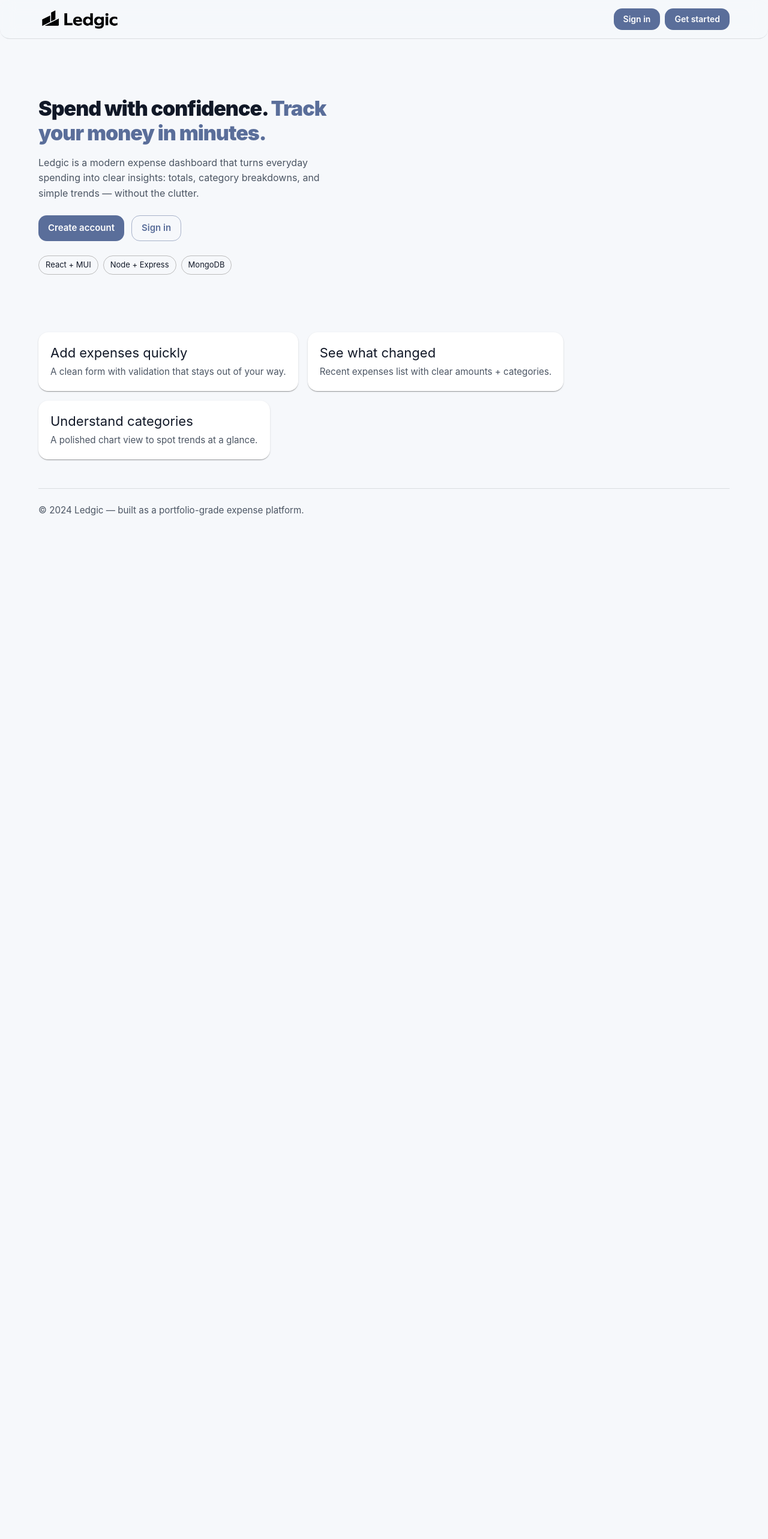
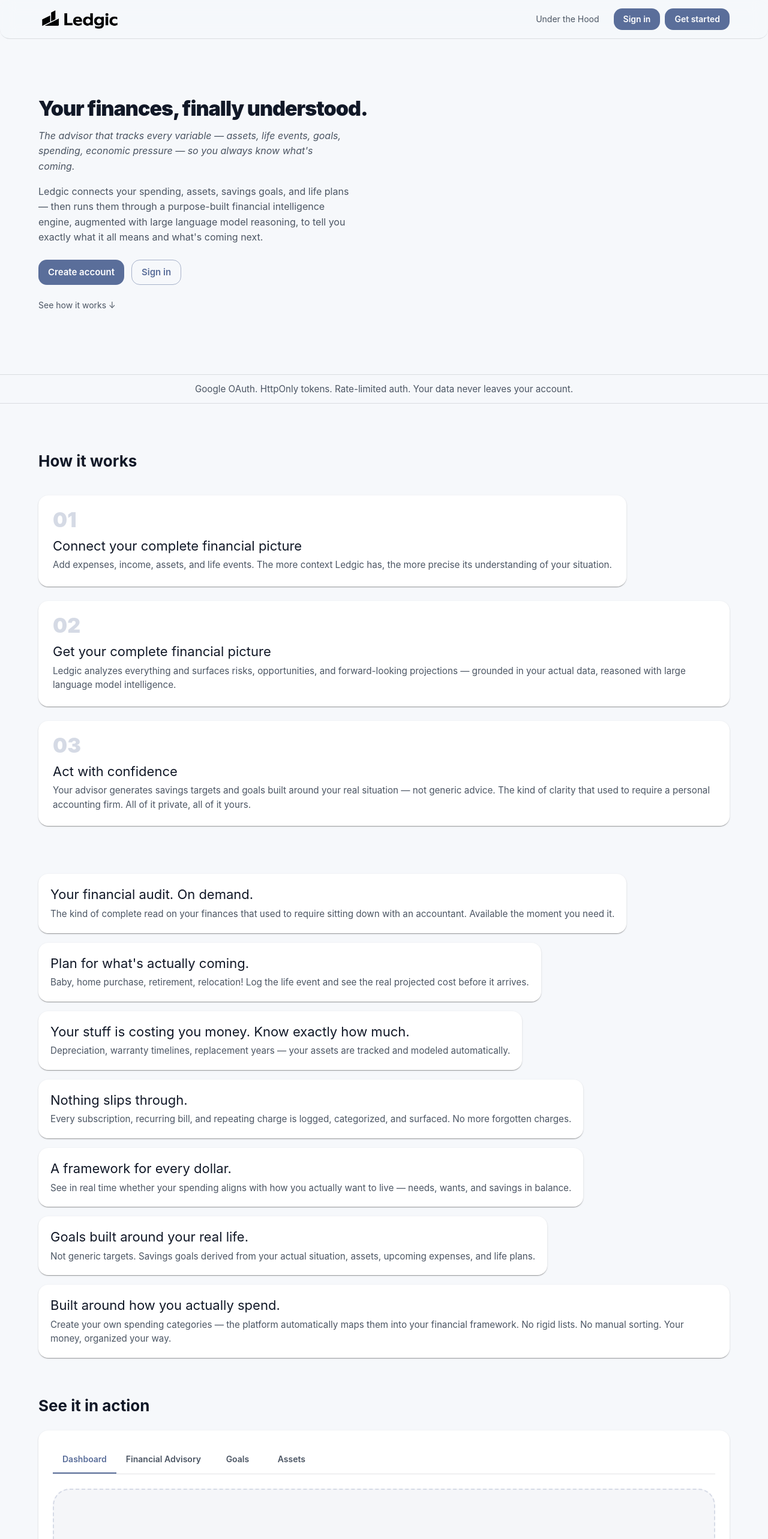
Before and after one commit to adeebdvlpr/expense-tracker, a React (Create React App) app in the folder client/: page / in a window 1280 px wide. Shown: the top 2566 px of the page at 60% size. Before the commit the page ends 927 px from the top, so only its background shows below. Built offline with nearby package versions, Linux system fonts and the light colour scheme; no server answers; some icons are missing.

Commit message:
UI Landingpage polish

```diff
--- a/client/src/pages/MarketingLandingPage.js
+++ b/client/src/pages/MarketingLandingPage.js
@@ -11,8 +11,9 @@ import {
   Stack,
   Paper,
   Grid,
-  Chip,
-  alpha
+  alpha,
+  Tabs,
+  Tab,
 } from '@mui/material';
 
 
@@ -20,15 +21,78 @@ import {
 const BrandMark = () => (
   <Box sx={{ display: 'flex', alignItems: 'center', gap: 1 }}>
     <img src="/Ledgic.png" alt="Ledgic logo" style={{ width: 138, height: 'auto' }} />
-    {/* <Typography variant="h3" sx={{ fontWeight: 900, letterSpacing: -0.5 }}>
-
-    </Typography> */}
   </Box>
 );
 
+const scrollTo = (id) => {
+  const el = document.getElementById(id);
+  if (el) el.scrollIntoView({ behavior: 'smooth' });
+};
+
+const FEATURE_CARDS = [
+  {
+    title: 'Your financial audit. On demand.',
+    body: 'The kind of complete read on your finances that used to require sitting down with an accountant. Available the moment you need it.',
+  },
+  {
+    title: 'Plan for what\'s actually coming.',
+    body: 'Baby, home purchase, retirement, relocation! Log the life event and see the real projected cost before it arrives.',
+  },
+  {
+    title: 'Your stuff is costing you money. Know exactly how much.',
+    body: 'Depreciation, warranty timelines, replacement years — your assets are tracked and modeled automatically.',
+  },
+  {
+    title: 'Nothing slips through.',
+    body: 'Every subscription, recurring bill, and repeating charge is logged, categorized, and surfaced. No more forgotten charges.',
+  },
+  {
+    title: 'A framework for every dollar.',
+    body: 'See in real time whether your spending aligns with how you actually want to live — needs, wants, and savings in balance.',
+  },
+  {
+    title: 'Goals built around your real life.',
+    body: 'Not generic targets. Savings goals derived from your actual situation, assets, upcoming expenses, and life plans.',
+  },
+  {
+    title: 'Built around how you actually spend.',
+    body: 'Create your own spending categories — the platform automatically maps them into your financial framework. No rigid lists. No manual sorting. Your money, organized your way.',
+  },
+];
+
+const UNDER_THE_HOOD_CARDS = [
+  {
+    title: 'Every prediction is auditable',
+    body: 'Each AI-generated projection stores its full reasoning chain — so nothing is a black box.',
+  },
+  {
+    title: 'Location-aware by design',
+    body: 'Projections are calibrated to regional cost-of-living data. Your city matters.',
+  },
+  {
+    title: 'Sessions that don\'t expire on you',
+    body: 'Dual-token architecture with silent refresh. Stay in your flow — no mid-session logouts.',
+  },
+  {
+    title: 'Rate-limited and hardened',
+    body: 'Every sensitive route is rate-limited, Helmet-secured, and logged with correlation IDs. Security is structural, not bolted on.',
+  },
+  {
+    title: 'Risk-rated, not just projected',
+    body: 'Predictions aren\'t just numbers — each one carries a risk rating and opportunity cost narrative, so you understand what inaction means.',
+  },
+];
+
+const SCREENSHOT_TABS = [
+  { label: 'Dashboard', width: 900, height: 560 },
+  { label: 'Financial Advisory', width: 900, height: 560 },
+  { label: 'Goals', width: 900, height: 560 },
+  { label: 'Assets', width: 900, height: 560 },
+];
 
 const MarketingLandingPage = () => {
   const navigate = useNavigate();
+  const [screenshotTab, setScreenshotTab] = React.useState(0);
 
   return (
     <Box sx={{ minHeight: '100vh', bgcolor: 'background.default' }}>
@@ -50,6 +114,13 @@ const MarketingLandingPage = () => {
             <BrandMark />
 
             <Stack direction="row" spacing={1} alignItems="center">
+              <Button
+                variant="text"
+                onClick={() => scrollTo('under-the-hood')}
+                sx={{ color: 'text.secondary', fontWeight: 400 }}
+              >
+                Under the Hood
+              </Button>
               <Button variant="contained" onClick={() => navigate('/auth')}>
                 Sign in
               </Button>
@@ -65,19 +136,22 @@ const MarketingLandingPage = () => {
       <Container maxWidth="lg" sx={{ py: { xs: 6, md: 12 } }}>
         <Grid container spacing={{xs: 4, md: 6}} alignItems="center">
           <Grid size={{xs: 12,  md: 6}}>
-            <Typography variant="h1" sx={{ fontWeight: 900, letterSpacing: -1, mb: 2 }}>
-              Spend with confidence.
-              <Box component="span" sx={{ color: 'primary.main' }}>
-                {' '}Track your money in minutes.
-              </Box>
+            <Typography variant="h1" sx={{ fontWeight: 900, letterSpacing: -1, mb: 1.5 }}>
+              Your finances, finally understood.
+            </Typography>
+
+            <Typography
+              variant="body1"
+              sx={{ mb: 2, maxWidth: 520, fontWeight: 400, fontStyle: 'italic', color: 'text.secondary' }}
+            >
+              The advisor that tracks every variable — assets, life events, goals, spending, economic pressure — so you always know what's coming.
             </Typography>
 
             <Typography variant="body1" color="text.secondary" sx={{ mb: 3, maxWidth: 520 }}>
-              Ledgic is a modern expense dashboard that turns everyday spending into clear insights:
-              totals, category breakdowns, and simple trends — without the clutter.
+              Ledgic connects your spending, assets, savings goals, and life plans — then runs them through a purpose-built financial intelligence engine, augmented with large language model reasoning, to tell you exactly what it all means and what's coming next.
             </Typography>
 
-            <Stack direction={{ xs: 'column', sm: 'row' }} spacing={1.5} sx={{ mb: 3 }}>
+            <Stack direction={{ xs: 'column', sm: 'row' }} spacing={1.5} sx={{ mb: 2 }}>
               <Button size="large" variant="contained" onClick={() => navigate('/auth?tab=register')}>
                 Create account
               </Button>
@@ -86,11 +160,13 @@ const MarketingLandingPage = () => {
               </Button>
             </Stack>
 
-            <Stack direction="row" spacing={1} sx={{ flexWrap: 'wrap', rowGap: 1 }}>
-              <Chip label="React + MUI" variant="outlined" />
-              <Chip label="Node + Express" variant="outlined" />
-              <Chip label="MongoDB" variant="outlined" />
-            </Stack>
+            <Button
+              variant="text"
+              onClick={() => scrollTo('how-it-works')}
+              sx={{ color: 'text.secondary', fontWeight: 400, px: 0 }}
+            >
+              See how it works ↓
+            </Button>
           </Grid>
 
           {/* Floating graphic area */}
@@ -107,7 +183,6 @@ const MarketingLandingPage = () => {
                     '100%': { transform: 'translateY(0px)' },
                     },
 
-                    // target the element inside the inline SVG
                     '& #Update-Phone-base': {
                     animation: 'phoneBob 2.8s ease-in-out infinite',
                     transformOrigin: 'center',
@@ -118,35 +193,74 @@ const MarketingLandingPage = () => {
                 <Box sx={{ width: '100%', maxWidth: 620 }}>
                     <LandingArt style={{ width: '100%', height: 'auto', display: 'block' }} />
                 </Box>
-
-                {/* <Box sx={{ width: '100%', maxWidth: 620 }}>
-                <Box sx={{ width: '100%', maxWidth: 620 }}>
-                    <LandingArt style={{ width: '100%', height: 'auto', display: 'block' }} />
-                </Box> */}
-
             </Box>
           </Grid>
         </Grid>
       </Container>
 
-      {/* Features */}
+      {/* Trust Strip */}
+      <Box
+        sx={(theme) => ({
+          borderTop: `1px solid ${theme.palette.divider}`,
+          borderBottom: `1px solid ${theme.palette.divider}`,
+          py: 1.5,
+        })}
+      >
+        <Container maxWidth="lg">
+          <Typography variant="body2" color="text.secondary" align="center">
+            Google OAuth. HttpOnly tokens. Rate-limited auth. Your data never leaves your account.
+          </Typography>
+        </Container>
+      </Box>
+
+      {/* How It Works */}
+      <Container maxWidth="lg" id="how-it-works" sx={{ py: { xs: 6, md: 10 } }}>
+        <Typography variant="h2" sx={{ fontWeight: 700, mb: 5 }}>
+          How it works
+        </Typography>
+        <Grid container spacing={3}>
+          {[
+            {
+              step: '01',
+              title: 'Connect your complete financial picture',
+              body: 'Add expenses, income, assets, and life events. The more context Ledgic has, the more precise its understanding of your situation.',
+            },
+            {
+              step: '02',
+              title: 'Get your complete financial picture',
+              body: 'Ledgic analyzes everything and surfaces risks, opportunities, and forward-looking projections — grounded in your actual data, reasoned with large language model intelligence.',
+            },
+            {
+              step: '03',
+              title: 'Act with confidence',
+              body: 'Your advisor generates savings targets and goals built around your real situation — not generic advice. The kind of clarity that used to require a personal accounting firm. All of it private, all of it yours.',
+            },
+          ].map((s) => (
+            <Grid key={s.step} item xs={12} md={4}>
+              <Paper sx={{ p: 3, height: '100%' }}>
+                <Typography
+                  variant="h1"
+                  sx={{ fontWeight: 900, color: 'primary.main', opacity: 0.25, mb: 1.5, lineHeight: 1 }}
+                >
+                  {s.step}
+                </Typography>
+                <Typography variant="h3" sx={{ mb: 0.75 }}>
+                  {s.title}
+                </Typography>
+                <Typography variant="body2" color="text.secondary">
+                  {s.body}
+                </Typography>
+              </Paper>
+            </Grid>
+          ))}
+        </Grid>
+      </Container>
+
+      {/* Feature Cards */}
       <Container maxWidth="lg" sx={{ pb: 8 }}>
         <Grid container spacing={2}>
-          {[
-            {
-              title: 'Add expenses quickly',
-              body: 'A clean form with validation that stays out of your way.',
-            },
-            {
-              title: 'See what changed',
-              body: 'Recent expenses list with clear amounts + categories.',
-            },
-            {
-              title: 'Understand categories',
-              body: 'A polished chart view to spot trends at a glance.',
-            },
-          ].map((f) => (
-            <Grid key={f.title} item xs={12} md={4}>
+          {FEATURE_CARDS.map((f) => (
+            <Grid key={f.title} item xs={12} sm={6} md={4}>
               <Paper sx={{ p: 2.5, height: '100%' }}>
                 <Typography variant="h3" sx={{ mb: 0.75 }}>
                   {f.title}
@@ -158,11 +272,86 @@ const MarketingLandingPage = () => {
             </Grid>
           ))}
         </Grid>
+      </Container>
 
-        {/* Footer */}
-        <Box sx={{ mt: 6, pt: 3, borderTop: (t) => `1px solid ${t.palette.divider}` }}>
+      {/* Demo Screenshots */}
+      <Container maxWidth="lg" sx={{ pb: 8 }}>
+        <Typography variant="h2" sx={{ fontWeight: 700, mb: 3 }}>
+          See it in action
+        </Typography>
+        <Paper sx={{ p: 3 }}>
+          <Tabs
+            value={screenshotTab}
+            onChange={(_, v) => setScreenshotTab(v)}
+            sx={{ mb: 3, borderBottom: (t) => `1px solid ${t.palette.divider}` }}
+          >
+            {SCREENSHOT_TABS.map((t) => (
+              <Tab key={t.label} label={t.label} />
+            ))}
+          </Tabs>
+          {SCREENSHOT_TABS.map((t, i) => (
+            <Box
+              key={t.label}
+              role="tabpanel"
+              hidden={screenshotTab !== i}
+            >
+              {screenshotTab === i && (
+                <Box
+                  sx={(theme) => ({
+                    width: '100%',
+                    aspectRatio: `${t.width} / ${t.height}`,
+                    bgcolor: alpha(theme.palette.primary.main, 0.06),
+                    border: `2px dashed ${alpha(theme.palette.primary.main, 0.2)}`,
+                    borderRadius: 2,
+                    display: 'flex',
+                    flexDirection: 'column',
+                    alignItems: 'center',
+                    justifyContent: 'center',
+                    gap: 1,
+                  })}
+                >
+                  <Typography variant="h3" color="text.disabled">
+                    {t.label}
+                  </Typography>
+                  <Typography variant="body2" color="text.disabled">
+                    {t.width} × {t.height} — drop screenshot at client/src/assets/screenshots/{t.label.toLowerCase().replace(/ /g, '-')}.png
+                  </Typography>
+                </Box>
+              )}
+            </Box>
+          ))}
+        </Paper>
+      </Container>
+
+      {/* Under the Hood */}
+      <Container maxWidth="lg" id="under-the-hood" sx={{ pb: 8 }}>
+        <Typography variant="h2" sx={{ fontWeight: 700, mb: 1 }}>
+          Under the Hood
+        </Typography>
+        <Typography variant="body1" color="text.secondary" sx={{ mb: 4 }}>
+          Built to the standard of tools you'd pay a firm to use.
+        </Typography>
+        <Grid container spacing={2}>
+          {UNDER_THE_HOOD_CARDS.map((c) => (
+            <Grid key={c.title} item xs={12} sm={6} md={4}>
+              <Paper sx={{ p: 2.5, height: '100%' }}>
+                <Typography variant="h3" sx={{ mb: 0.75 }}>
+                  {c.title}
+                </Typography>
+                <Typography variant="body2" color="text.secondary">
+                  {c.body}
+                </Typography>
+              </Paper>
+            </Grid>
+          ))}
+        </Grid>
+      </Container>
+
+      {/* Footer */}
+      <Container maxWidth="lg" sx={{ pb: 6 }}>
+        <Box sx={{ pt: 3, borderTop: (t) => `1px solid ${t.palette.divider}` }}>
           <Typography variant="body2" color="text.secondary">
-            © {new Date().getFullYear()} Ledgic — built as a portfolio-grade expense platform.
+            © {new Date().getFullYear()} Ledgic
           </Typography>
         </Box>
       </Container>
```
Also changed, not shown: 1 other file (tests, documents, lock files or other folders).
